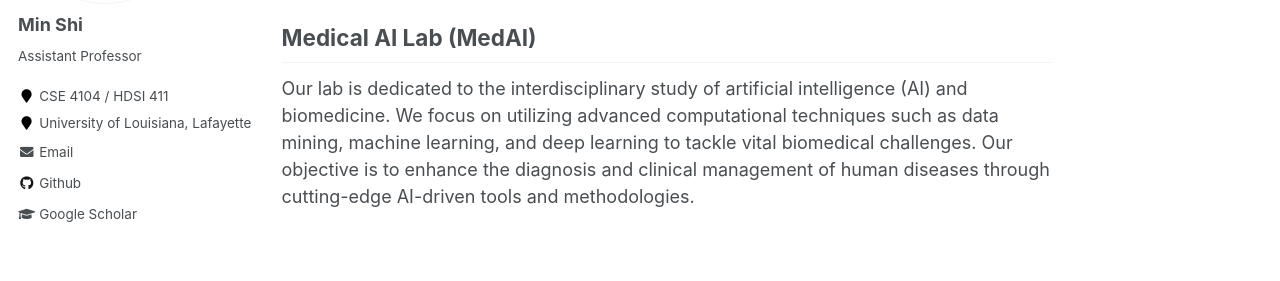
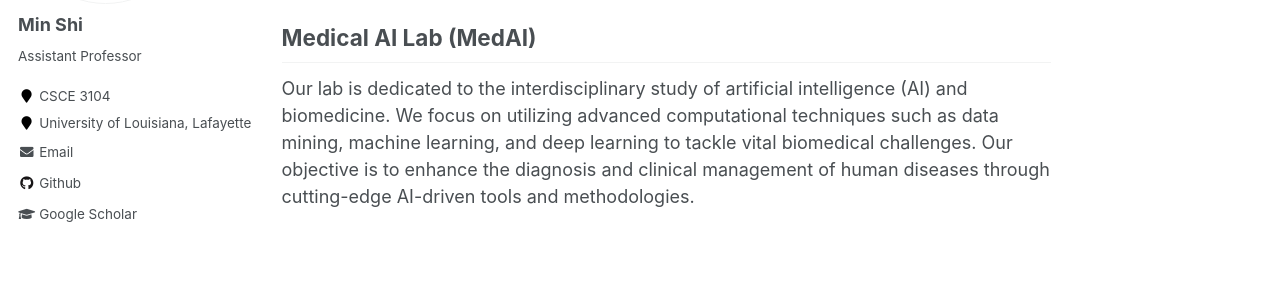
Before and after one commit to shiminxst/shiminxst.github.io, a Jekyll site: the page built from _pages/about.md, in a window 1280 px wide. Shown: the part 289-570 px from the top of the page. Built offline with Jekyll 4.4.1, drawn with Linux system fonts in a browser that asks for light colours.

Commit message:
Update _config.yml

```diff
--- a/_config.yml
+++ b/_config.yml
@@ -84,7 +84,7 @@
   name             : "Min Shi"
   avatar           : "/img/avatar.jpg"
   bio              : "Assistant Professor"
-  location         : "CSE 4104 / HDSI 411"
+  location         : "CSCE 3104"
   employer         : "University of Louisiana, Lafayette"
   # pubmed           : "https://www.ncbi.nlm.nih.gov/pubmed/?term=john+snow"
   googlescholar    : "https://scholar.google.com/citations?hl=en&user=NoA9KFIAAAAJ&hl=en"
```
